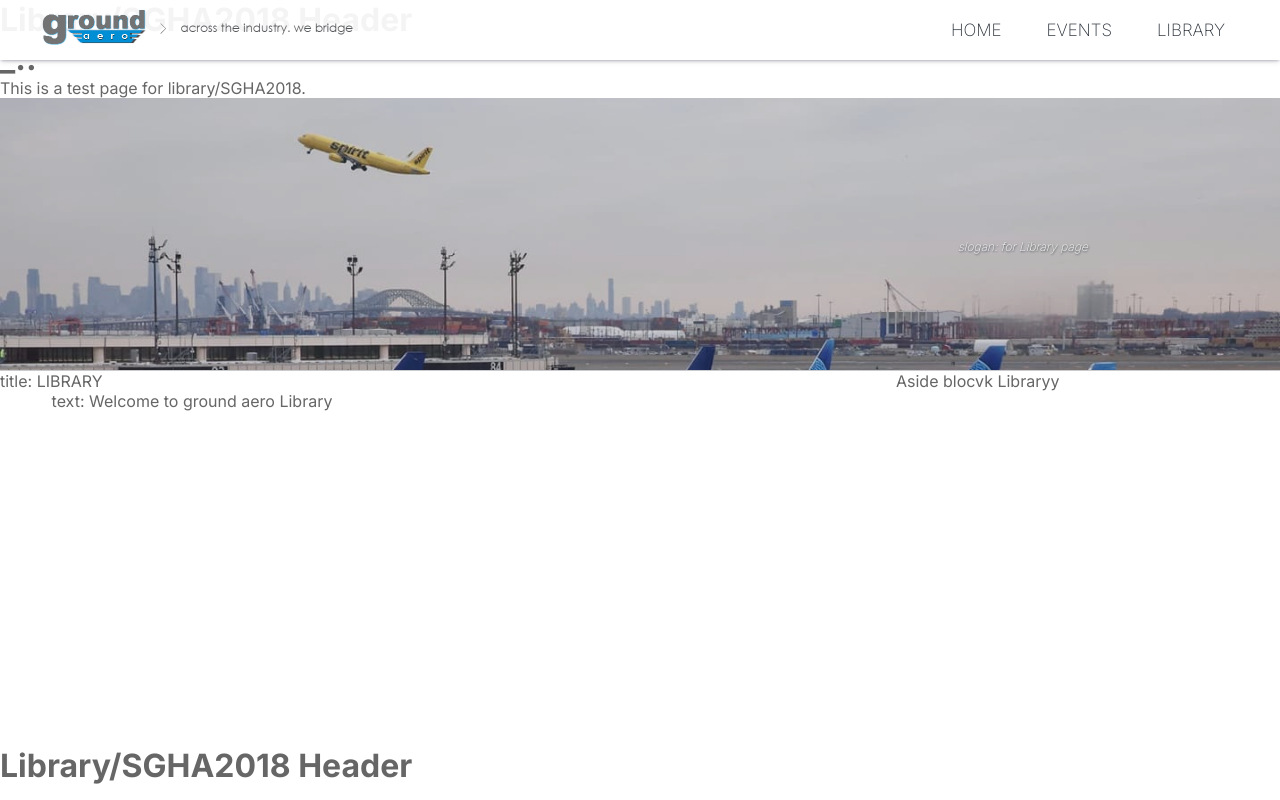
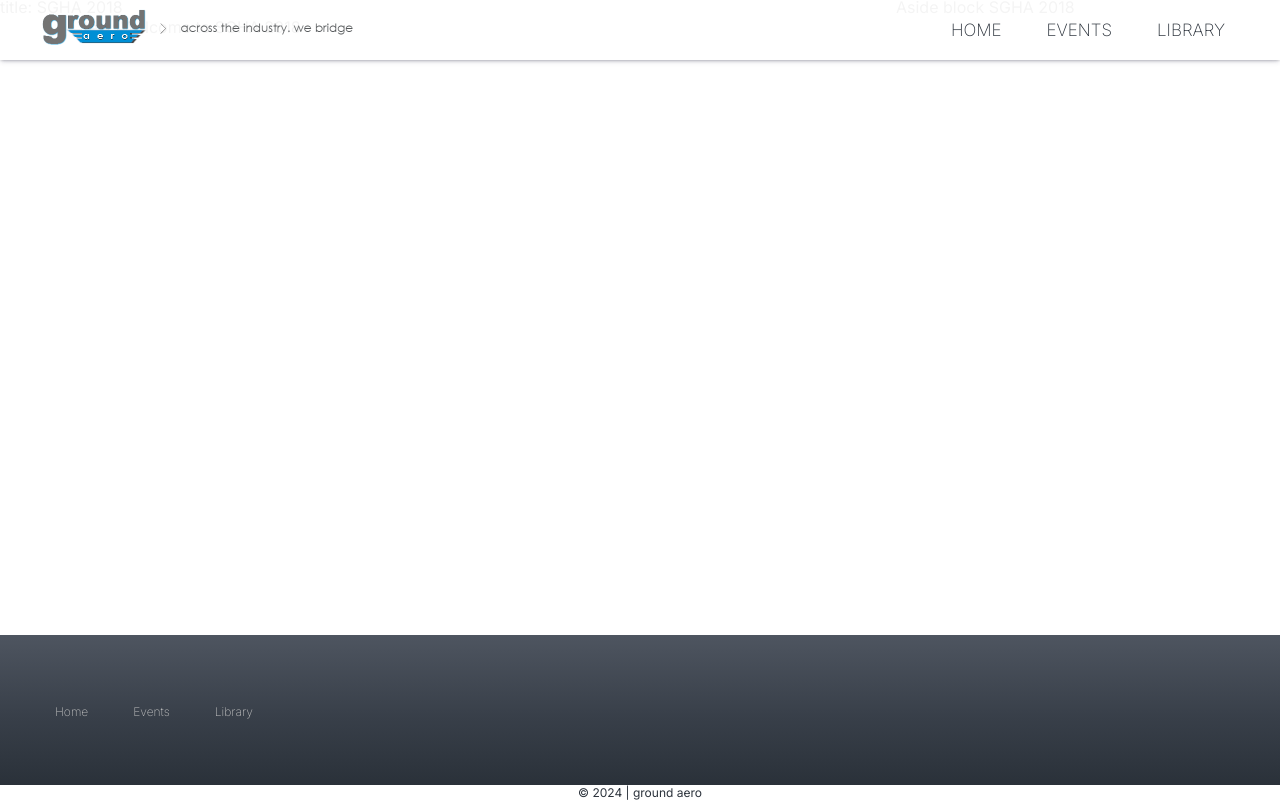
Before and after one commit to ground-aero/ground.aero-next, a Next.js app: page /library/sgha2018 in a window 1280 px wide. Built offline with nearby package versions, Linux system fonts and the light colour scheme.

Commit message:
feat(app/library,events): customize pages layouts, customize headers

```diff
--- a/src/app/library/layout.tsx
+++ b/src/app/library/layout.tsx
@@ -9,14 +9,6 @@ export default function RootLayout({
 
   return (
     <>
-      <Header title={intro.library.slogan}>
-         {children}
-      </Header>
-
-      <Main title={intro.library.title} text={intro.library.text}>
-          <LayoutMainLibrary layout={'library'} title={intro.library.title} text={intro.library.text} />
-      </Main>
-
       {children}
     </>
   );
--- a/src/app/library/sgha2018/page.tsx
+++ b/src/app/library/sgha2018/page.tsx
@@ -1,12 +1,31 @@
-import { Heading } from "@/components"
+import React, {FC} from 'react'
+import { Header, Main, Heading, LayoutMainLibrary } from "@/components"
+import {intro} from '@/constants'
 
-export default function Page() {
+type PageProps = {
+  children: React.ReactNode,
+};
+
+const Sgha2018Page:FC<PageProps> = ({ children }) => {
     return (
-    <div>
-      <Heading title='Library/SGHA2018 Header'/>
-      <h1>_..</h1>
-      <p>This is a test page for library/SGHA2018.</p>
-    </div>
-  );
+      <>
+       {/* {children} */}
 
+        <Header title={intro.library.sgha2018.slogan}>
+          {children}
+        </Header>
+
+        <Main title={intro.library.main.title} text={intro.library.main.text}>
+          <LayoutMainLibrary layout='sgha2018' title={intro.library.sgha2018.title} text={intro.library.sgha2018.text} />
+        </Main>
+
+        {/* <div>
+          <Heading title='Library/SGHA2018 Header'/>
+          <h1>_..</h1>
+          <p>This is a test page for library/SGHA2018.</p>
+        </div> */}
+      </>
+    );
 }
+
+export default Sgha2018Page;
--- a/src/components/LayoutMainLibrary.tsx
+++ b/src/components/LayoutMainLibrary.tsx
@@ -4,7 +4,7 @@ import styles from '../app/page.module.css'
 import {intro} from "@/constants"
 
 type TLayoutMainProps = {
-  layout: 'home' | 'events' | 'library',
+  layout: 'home' | 'events' | 'library' | 'sgha2018',
   title: string,
   text: string,
   // children: React.ReactNode;
@@ -27,6 +27,19 @@ export const LayoutMainLibrary: React.FC<TLayoutMainProps> = ({ layout, title, t
         </>) : ''
       }
 
+      {layout==='sgha2018'? (
+        <>
+          <div id={styles.introBoxLeft}>
+            <p className={styles.intro_main_title}>{title}</p>
+            <h1 className={styles.intro_text}>{text}</h1>
+          </div>
+
+          <aside id={styles.introBoxRight}>
+            Aside block SGHA 2018
+          </aside>
+        </>) : ''
+      }
+
     </>
   );
 };
--- a/src/components/ui/Header/Header.tsx
+++ b/src/components/ui/Header/Header.tsx
@@ -1,16 +1,23 @@
 // HEADER COMPONENT: Header.tsx
+'use client'
 import React, {FC} from 'react'
 import styles from "@/app/page.module.css"
 import HeaderImg from 'next/image'
+import { useRouter, usePathname  } from 'next/navigation'
 import { Nav } from '@/components'
 import Link from 'next/link'
 
 type THeader = {
+  type: 'home' | 'library' | 'events',
   title: string,
   children: React.ReactNode,
 }
 
-export const Header: FC<THeader> = ({ title, children }) => {
+export const Header: FC<THeader> = ({ type, title, children }) => {
+  const pathname = usePathname();
+   // func to define active menu item
+  const isActive = (path: string) => pathname === path;
+
 	return (
     <header id={styles.pageHeader} className={styles.header}>
 
@@ -18,10 +25,33 @@ export const Header: FC<THeader> = ({ title, children }) => {
 
       <div className={styles.header_overlay}>
 
-        <HeaderImg className={styles.header_img} src='/images/airport.jpg' alt="header image" layout='responsive' width='1433' height='240' placeholder="blur"
+      {isActive('/') ? (
+        <>
+          <HeaderImg className={styles.header_img} src='/images/airport.jpg' alt="header image" layout='responsive' width='1433' height='240' placeholder="blur"
             blurDataURL="/images/airport-blur.jpg" loading="lazy" />
 
         <p className={styles.intro_header_title}>{title}</p>
+        </>) : ''
+      }
+
+      {isActive('/library') ? (
+        <>
+          <HeaderImg className={styles.header_img} src='/images/airport_lib.jpg' alt="header image" layout='responsive' width='1433' height='240' placeholder="blur"
+              blurDataURL="/images/airport-blur.jpg" loading="lazy" />
+
+          <p className={styles.intro_header_title}>{title}</p>
+        </>) : ''
+      }
+
+      {isActive('/events') ? (
+        <>
+          <HeaderImg className={styles.header_img} src='/images/airport_events.jpg' alt="header image" layout='responsive' width='1433' height='240' placeholder="blur"
+              blurDataURL="/images/airport-blur.jpg" loading="lazy" />
+
+          <p className={styles.intro_header_title}>{title}</p>
+        </>) : ''
+      }
+
 
       </div>
 
--- a/src/constants/texts.ts
+++ b/src/constants/texts.ts
@@ -19,13 +19,20 @@ export const intro = {
         titleEvents: 'Events',
     },
     library: {
-        slogan: 'slogan: for Library page',
-        title: 'title: LIBRARY',
-        text: 'text: Welcome to ground aero Library'
+        main: {
+            slogan: 'slogan: for Library page',
+            title: 'title: LIBRARY',
+            text: 'text: Welcome to ground aero Library'
+            },
+        sgha2018: {
+            slogan: 'slogan: for SGHA 2018',
+            title: 'title: SGHA 2018',
+            text: 'text: Welcome to SGHA 2018'
+            },
     },
     events: {
         slogan: 'slogan: for Events page',
         title: 'title: EVENTS',
         text: 'text: Welcome to ground aero Events'
+    },
     }
-    }
```
Also changed, not shown: src/app/library/page.tsx (+6 -7 lines), public/images/airport_events.jpg (added), public/images/airport_lib.jpg (added).
